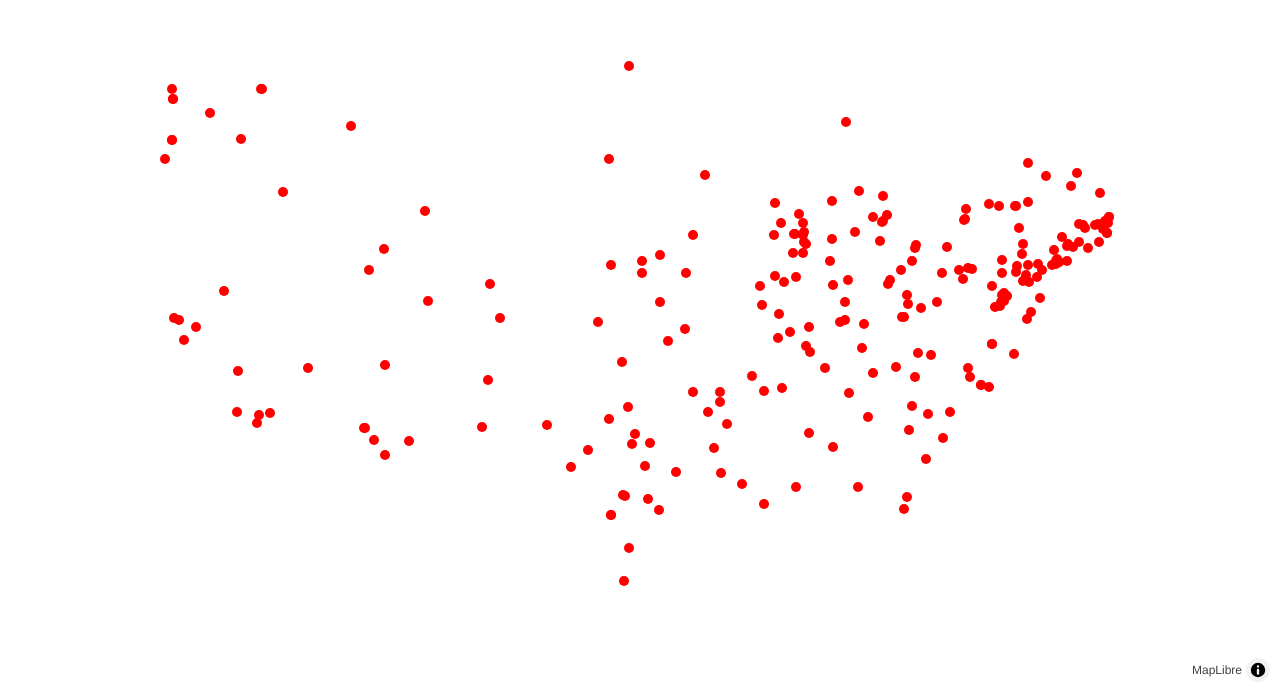
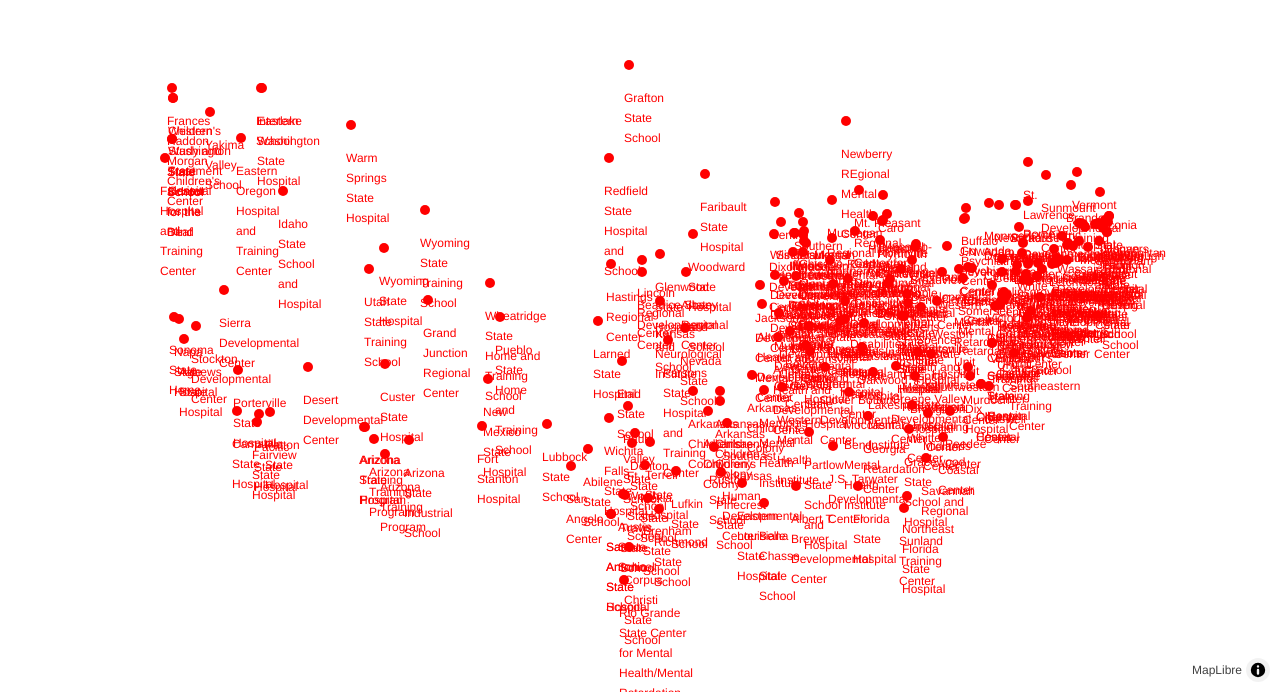
Before and after one commit to zackshersh/developmental-centers-map, a website: page index.html in a window 1280 px wide. Shown: the part 108-800 px from the top of the page. Drawn offline with nearby package versions, Linux system fonts and the light colour scheme; no server answers.

Commit message:
started adding popup code and css

```diff
--- a/index.html
+++ b/index.html
@@ -4,6 +4,7 @@
     <meta charset="UTF-8">
     <meta name="viewport" content="width=device-width, initial-scale=1.0">
     <title>Document</title>
+    <link rel="stylesheet" href="style.css">
     <link rel='stylesheet' href='https://unpkg.com/maplibre-gl@4.7.1/dist/maplibre-gl.css' />
     <script src='https://unpkg.com/maplibre-gl@4.7.1/dist/maplibre-gl.js'></script>
     <style>
--- a/scripts/Marker.js
+++ b/scripts/Marker.js
@@ -5,12 +5,18 @@ class Marker {
         this.pos = pos;
         this.index = index;
 
+        this.data = this.mapManager.data[this.index];
+
         this.elem = this.generateElem();
         this.maplibreMarker = this.createMarker();
+
     }
 
 
     generateElem(){
+
+        const cont = document.createElement("div");
+
         const svg = document.createElementNS('http://www.w3.org/2000/svg', 'svg');
         svg.setAttribute("width", params.markerSize*2);
         svg.setAttribute("height", params.markerSize*2);
@@ -22,12 +28,23 @@ class Marker {
         circle.setAttribute("fill","red");
 
         svg.appendChild(circle);
+        cont.appendChild(svg);
 
         svg.setAttribute("data-index", this.index);
 
 
+        // generating popup
 
-        return svg;
+        let p = document.createElement("p");
+        p.textContent = this.data["Name"];
+
+        p.style.position = "absolute";
+
+        p.style.color = "red"
+        cont.appendChild(p);
+
+
+        return cont;
     }
 
     createMarker(){
@@ -35,7 +52,7 @@ class Marker {
         // console.log(arr)
         this.maplibreMarker = new maplibregl.Marker({element: this.elem})
             .setLngLat(this.pos)
-            .addTo(this.mapManager.map)
+            .addTo(this.mapManager.map);
 
 
     }
--- a/scripts/loadJSON.js
+++ b/scripts/loadJSON.js
@@ -2,8 +2,8 @@ async function loadJSON(){
     const res = await fetch("./data-12-14-24.json");
 
     if(!res.ok) console.error(res.status);
-    console.log(res)
     const json = await res.json();
+    console.log(json)
 
     return json;
 }
```
Also changed, not shown: style.css (added).
